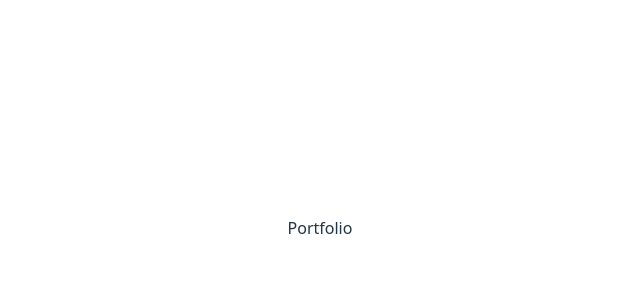
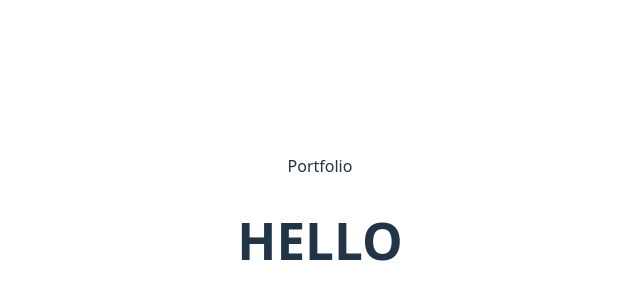
Before and after one commit to Sumanthbadisa/CICD_PROJECT, a React (Vite) app in the folder CICD FRONTEND/Portfolio/: page / in a window 1280 px wide. Shown: the part 172-472 px from the top of the page, without its empty margins (320-960 px from the left). Built offline with nearby package versions, Linux system fonts and the light colour scheme.

Commit message:
frontend branch test

```diff
--- a/CICD FRONTEND/Portfolio/src/App.jsx
+++ b/CICD FRONTEND/Portfolio/src/App.jsx
@@ -3,7 +3,9 @@ import './index.css'
 import './app.css'
 function App() {
   return (
-    <div>Portfolio</div>
+    <div>Portfolio
+      <h1>HELLO</h1>
+    </div>
   )
 }
 
```
